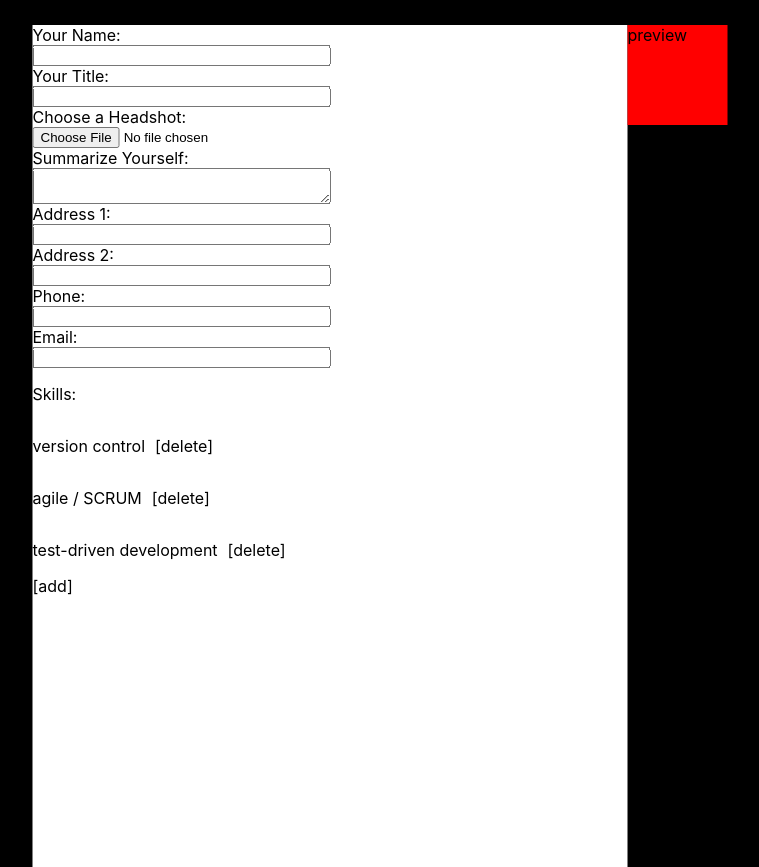
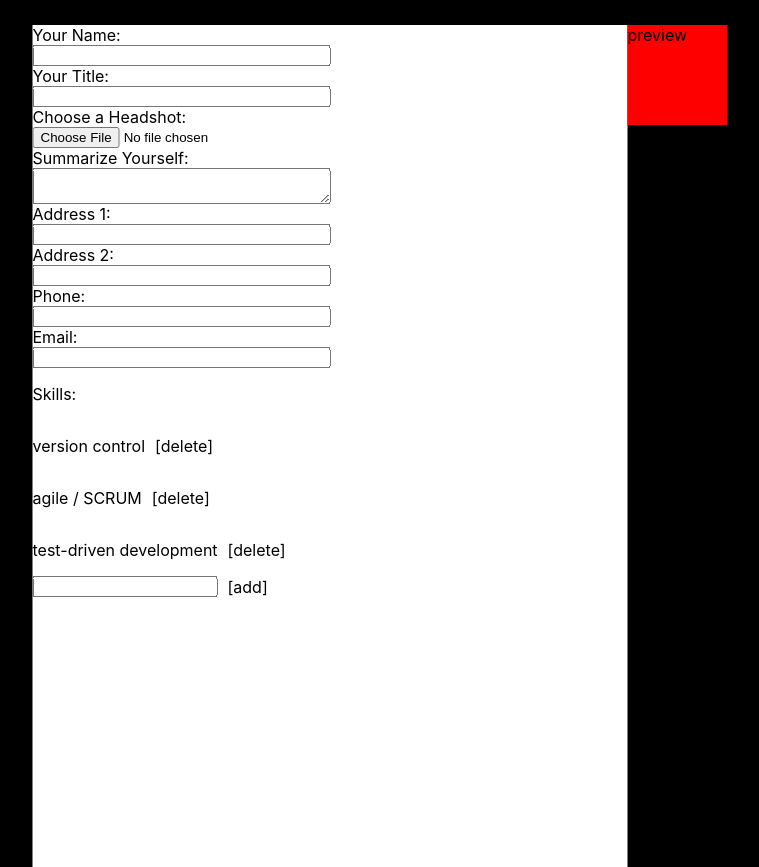
Before and after one commit to literalsunbear/resumator, a React (Create React App) app: page / in a window 1280 px wide. Shown: the top 867 px of the page, without its empty margins (310-1069 px from the left). Built offline with nearby package versions, Linux system fonts and the light colour scheme.

Commit message:
Add/delete functionality on skill objects

```diff
--- a/src/App.css
+++ b/src/App.css
@@ -94,8 +94,12 @@ html {
   list-style: none;
   padding: 0;
 }
-/* skills */
 .edit-page-skill {
+  display: flex;
+  align-items: center;
+  gap: 10px;
+}
+.edit-skills-add {
   display: flex;
   align-items: center;
   gap: 10px;
--- a/src/App.js
+++ b/src/App.js
@@ -62,6 +62,7 @@ class App extends React.Component {
         edit.classList.toggle('hide');
         preview.classList.toggle('show');
     }
+    // header fxns
     handleEditNameChange(e) {
         this.setState({ name: e.target.value });
     }
@@ -71,6 +72,7 @@ class App extends React.Component {
     handleEditAviChange(e) {
         this.setState({ avi: URL.createObjectURL(e.target.files[0]) })
     }
+    // basic info fxns
     handleSummaryChange(e) {
         this.setState({ summary: e.target.value })
     }
@@ -85,6 +87,23 @@ class App extends React.Component {
     }
     handleEmailChange(e) {
         this.setState({ email: e.target.value })
+    }
+    // skills fxns
+    handleDeleteSkill(skill) {
+        let arr = this.state.skills;
+        arr = arr.filter(e => e !== skill);
+        this.setState({ skills: arr });
+    }
+    handleAddSkill() {
+        const el = document.querySelector('#skill-add-input');
+        let arr = this.state.skills;
+        if(el.value) {
+            arr.push(el.value);
+            this.setState({ skills: arr });
+        } else {
+            alert('Please provide a skill in the input field');
+        }
+        el.value = '';
     }
     render() {
         return(
@@ -163,14 +182,24 @@ class App extends React.Component {
                             className='edit-page-skill'>
                                 <p>{skill}</p>
                                 <div
-                                className='skill-delete-btn'>
+                                className='skill-delete-btn'
+                                onClick={()=>{this.handleDeleteSkill(skill)}}>
                                     [delete]
                                 </div>
                             </div>
                         )
                     })}
                     <div
-                    className='edit-skills-add'>[add]</div>
+                    className='edit-skills-add'>
+                        <input
+                        type='text'
+                        id='skill-add-input'
+                        onChange={this.handleAddSkillChange}></input>
+                        <div
+                        className='skill-add-btn'
+                        onClick={()=>{this.handleAddSkill()}}>[add]</div>
+                    </div>
+
                 </div>
 
             </div>
```
